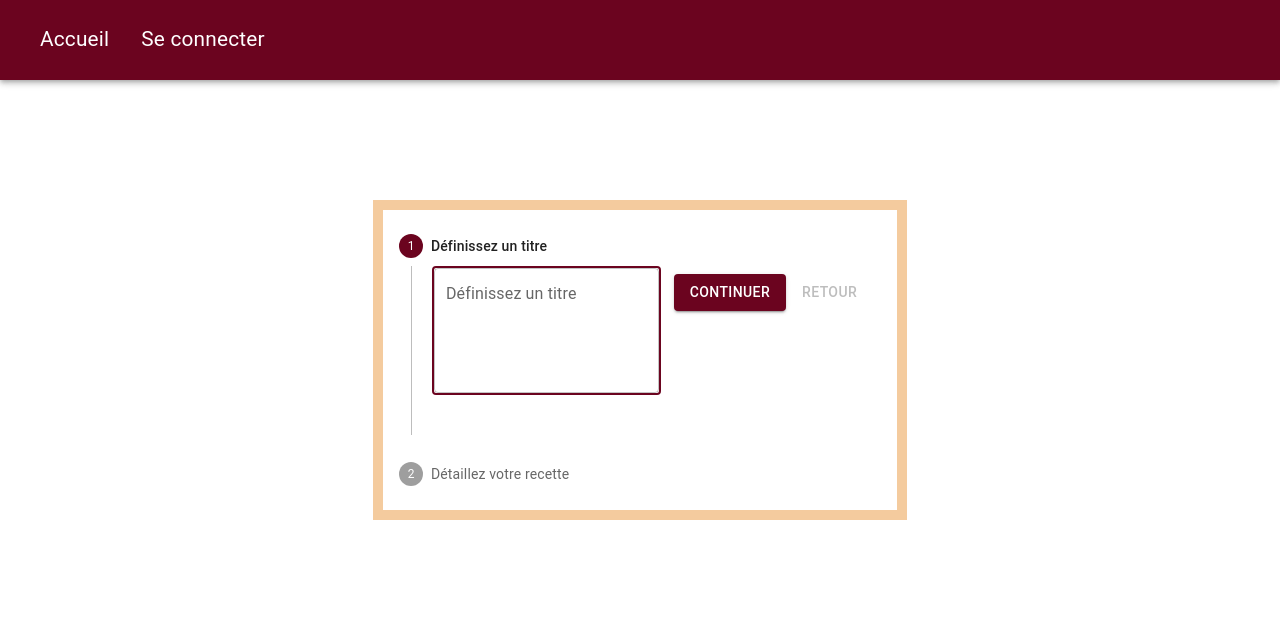
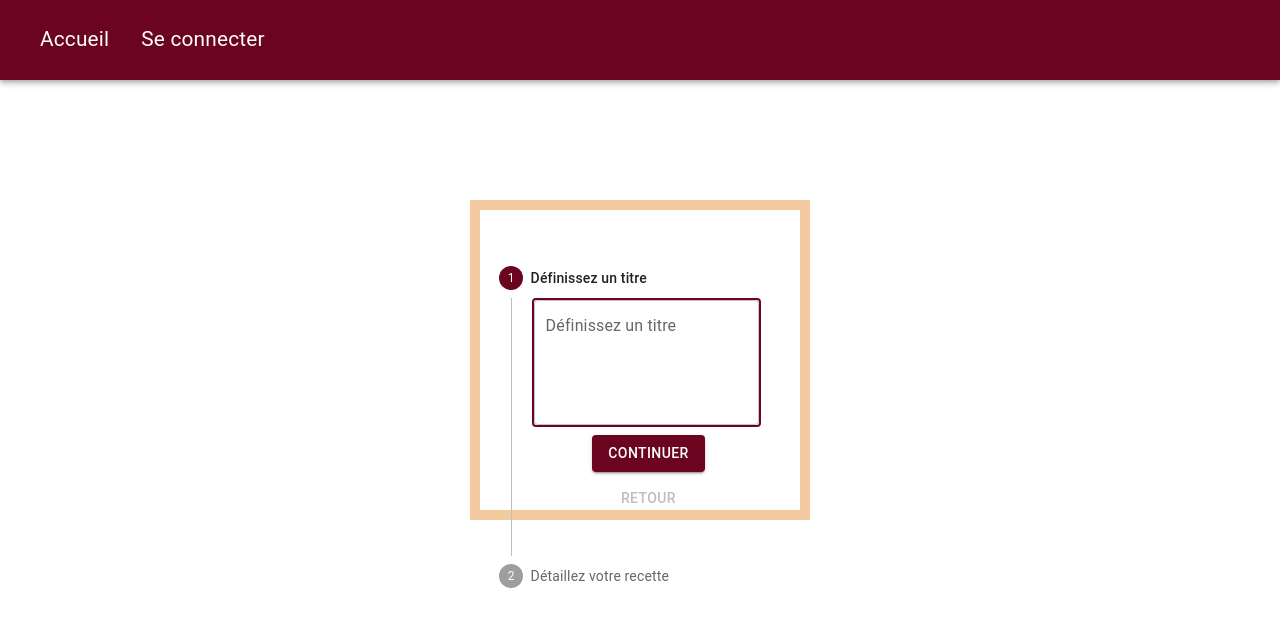
Before and after one commit to FlorianeLNT/NomNom-CookingNetwork, a React (Vite) app: page /post in a window 1280 px wide. Shown: the top 626 px of the page. Built offline with nearby package versions, Linux system fonts and the light colour scheme.

Commit message:
CSS publier

```diff
--- a/src/Component/PostedCard/PostedCard.jsx
+++ b/src/Component/PostedCard/PostedCard.jsx
@@ -120,7 +120,7 @@ function PostedCard() {
           },
           body: JSON.stringify({
             postId: postId,
-            content: comment,
+            content: postIdToComment,
           }),
         }
       );
@@ -174,13 +174,13 @@ function PostedCard() {
                 />
                 <span>{item.likes.length}</span>
 
-                <Button
-                  onClick={() => {
-                    handleOpen();
-                    handleCommentClick(item._id);
-                  }}
-                >
-                  <AddCommentIcon />
+                <Button>
+                  <AddCommentIcon
+                    onClick={() => {
+                      handleCommentClick(item._id);
+                      handleOpen();
+                    }}
+                  />
                   <Modal
                     className="modal"
                     open={open}
--- a/src/Component/createCard/createCard.css
+++ b/src/Component/createCard/createCard.css
@@ -5,10 +5,6 @@
   height: 40vh;
 }
 
-.stepCard {
-  padding: 2vh;
-  border: 10px solid #f4cb9e;
-}
 .css-1u4zpwo-MuiSvgIcon-root-MuiStepIcon-root.Mui-active {
   color: #6b041f !important;
 }
@@ -16,3 +12,18 @@
 .css-dpjnhs-MuiInputBase-root-MuiOutlinedInput-root {
   margin-right: 1vw;
 }
+
+.parent {
+  display: flex;
+  flex-direction: column;
+  align-items: center;
+}
+
+.mamie {
+  display: flex;
+  flex-direction: column;
+  align-items: center;
+  padding-top: 6vh;
+  width: 25vw;
+  border: 10px solid #f4cb9e;
+}
--- a/src/Component/createCard/createCard.jsx
+++ b/src/Component/createCard/createCard.jsx
@@ -183,6 +183,7 @@ function CreateCard(props) {
           marginTop: "10vh",
         }}
       >
+        <div className="mamie">
           <Stepper
             className="stepCard"
             activeStep={activeStep}
@@ -202,7 +203,7 @@ function CreateCard(props) {
                 <StepContent>
                   <Typography>{step.description}</Typography>
                   <Box sx={{ mb: 2 }}>
-                  <div>
+                    <div className="parent">
                       {CreateCard(step, index)}
                       <Button
                         variant="contained"
@@ -235,7 +236,7 @@ function CreateCard(props) {
             ))}
           </Stepper>
           {activeStep === steps.length && (
-          <Paper square elevation={0} sx={{ p: 3, backgroundColor: "#f4cb9e" }}>
+            <Paper square elevation={0} sx={{ p: 3 }}>
               <Button
                 type="submit"
                 onClick={handlePublish}
@@ -264,6 +265,7 @@ function CreateCard(props) {
               </Button>
             </Paper>
           )}
+        </div>
       </Box>
     </div>
   );
```
Lines whose indentation alone changed are shown as unchanged.
